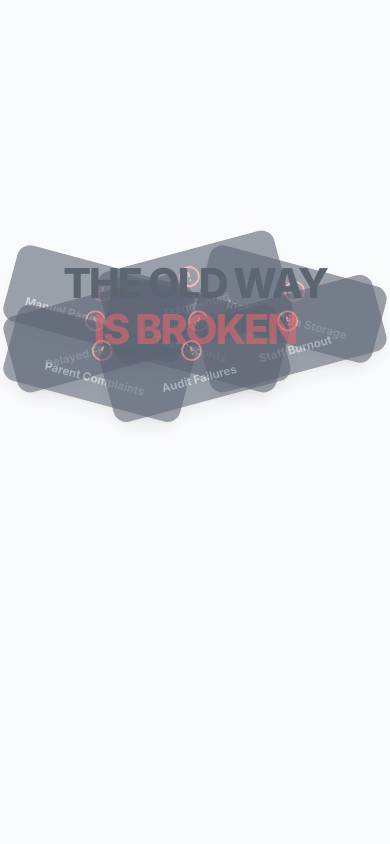
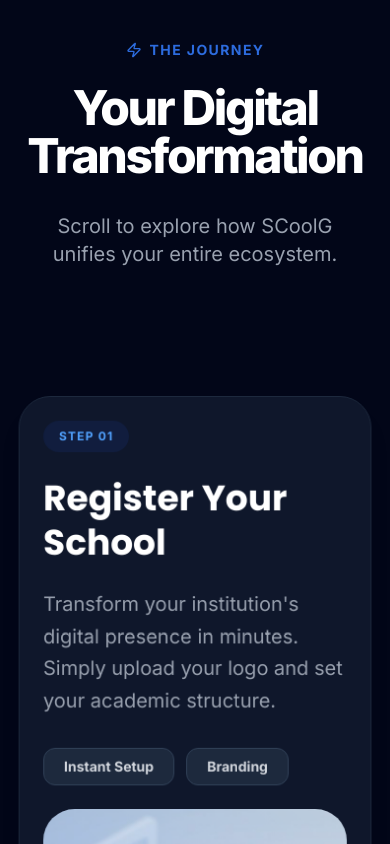
Before and after one commit to NeerajBhatt411/scoolg_project_source, a React (Vite) app in the folder main-website/: page / in a window 390 px wide. Shown: the part 1156-2000 px from the top of the page. Built offline with nearby package versions, Linux system fonts and the light colour scheme.

Commit message:
feat: Initialize main website structure with global styling, dark mode, and core components like Features and Footer.

```diff
--- a/main-website/src/App.jsx
+++ b/main-website/src/App.jsx
@@ -2,7 +2,6 @@
 import { motion, useScroll, useSpring } from 'framer-motion';
 import Header from './components/Header';
 import Hero from './components/Hero';
-import ProblemSolution from './components/ProblemSolution';
 import HowItWorks from './components/HowItWorks';
 import Features from './components/Features';
 import Team from './components/Team';
@@ -42,10 +41,8 @@
         className="fixed top-0 left-0 right-0 h-1 bg-primary z-[100] origin-left"
         style={{ scaleX }}
       />
-      <div className="bg-noise"></div>
       <Header isDarkMode={isDarkMode} toggleTheme={toggleTheme} />
       <Hero />
-      <ProblemSolution />
       <HowItWorks />
       <Features />
       <Team />
--- a/main-website/src/components/Features.jsx
+++ b/main-website/src/components/Features.jsx
@@ -18,7 +18,7 @@
             onMouseMove={handleMouseMove}
         >
             <motion.div
-                className="pointer-events-none absolute -inset-px rounded-3xl opacity-0 transition duration-300 group-hover:opacity-100"
+                className="pointer-events-none absolute -inset-px rounded-3xl opacity-0 transition duration-300 group-hover:opacity-100 hidden md:block"
                 style={{
                     background: useMotionTemplate`
                         radial-gradient(
--- a/main-website/src/components/Footer.jsx
+++ b/main-website/src/components/Footer.jsx
@@ -48,7 +48,7 @@
                     </div>
                 </div>
                 <div className={`border-t pt-8 flex flex-col md:flex-row justify-between items-center gap-6 border-white/5`}>
-                    <p className="text-sm font-medium">© 2024 SCoolG Inc. All rights reserved.</p>
+                    <p className="text-sm font-medium">© 2026 SCoolG Inc. All rights reserved.</p>
                     <div className="flex gap-8 text-sm font-medium">
                         <a className="hover:text-primary transition-colors" href="#">Privacy Policy</a>
                         <a className="hover:text-primary transition-colors" href="#">Terms of Service</a>
--- a/main-website/src/components/HowItWorks.jsx
+++ b/main-website/src/components/HowItWorks.jsx
@@ -6,12 +6,12 @@
     const scale = useTransform(progress, range, [1, targetScale]);
 
     return (
-        <div className="h-screen sticky top-0 flex items-center justify-center">
+        <div className="md:h-screen sticky top-0 flex items-center justify-center pt-8 md:pt-0">
             <motion.div
                 style={{ scale, top: `calc(10% + ${index * 25}px)` }}
-                className="relative w-full max-w-5xl h-[60vh] md:h-[70vh] bg-white rounded-[3rem] p-8 md:p-12 border border-blue-100 shadow-2xl origin-top overflow-hidden dark:bg-slate-900 dark:border-slate-800"
+                className="relative w-full max-w-5xl h-auto md:h-[70vh] min-h-[500px] bg-white rounded-[2rem] md:rounded-[3rem] p-6 md:p-12 border border-blue-100 shadow-xl md:shadow-2xl origin-top overflow-hidden dark:bg-slate-900 dark:border-slate-800 will-change-transform"
             >
-                <div className="h-full flex flex-col md:flex-row gap-12">
+                <div className="h-full flex flex-col md:flex-row gap-6 md:gap-12">
                     {/* Content Side */}
                     <div className="flex-1 flex flex-col justify-center">
                         <div className="inline-flex items-center gap-2 px-4 py-2 bg-blue-50 w-fit rounded-full text-blue-600 text-xs font-bold uppercase tracking-widest mb-6 dark:bg-blue-900/20 dark:text-blue-400">
--- a/main-website/src/components/ProblemSolution.jsx
+++ b/main-website/src/components/ProblemSolution.jsx
@@ -13,16 +13,15 @@
     const smoothProgress = useSpring(scrollYProgress, { stiffness: 60, damping: 20, mass: 0.5 });
 
     // Scene 1: Chaos (0% - 40%)
-    const chaosOpacity = useTransform(smoothProgress, [0, 0.35], [1, 0]);
-    const chaosScale = useTransform(smoothProgress, [0, 0.35], [1, 1.5]);
-    const chaosBlur = useTransform(smoothProgress, [0, 0.35], ["0px", "20px"]);
-    const chaosY = useTransform(smoothProgress, [0, 0.35], ["0%", "-20%"]);
+    const chaosOpacity = useTransform(smoothProgress, [0, 0.3], [1, 0]);
+    const chaosScale = useTransform(smoothProgress, [0, 0.3], [1, 1.2]);
+    const chaosY = useTransform(smoothProgress, [0, 0.3], ["0%", "-10%"]);
 
     // Scene 2: Harmony (40% - 100%)
     // Trigger opacity much earlier and keep it visible longer for mobile safety
-    const harmonyOpacity = useTransform(smoothProgress, [0.4, 0.5], [0, 1]);
-    const harmonyScale = useTransform(smoothProgress, [0.4, 0.6], [0.8, 1]);
-    const harmonyRotateX = useTransform(smoothProgress, [0.4, 0.6], [30, 0]);
+    const harmonyOpacity = useTransform(smoothProgress, [0.35, 0.5], [0, 1]);
+    const harmonyScale = useTransform(smoothProgress, [0.35, 0.5], [0.9, 1]);
+    // Removed harmonyRotateX for performance
 
     // Background Color Transition
     const bgColor = useTransform(smoothProgress, [0.3, 0.5], ["#f8fafc", "#ffffff"]);
@@ -50,34 +49,31 @@
 
                 {/* SCENE 1: CHAOS (Explodes outwards) */}
                 <motion.div
-                    style={{ opacity: chaosOpacity, scale: chaosScale, filter: chaosBlur, y: chaosY }}
+                    style={{ opacity: chaosOpacity, scale: chaosScale, y: chaosY }}
                     className="absolute inset-0 flex flex-col items-center justify-center pointer-events-none px-4"
                 >
-                    <h2 className="text-4xl md:text-8xl font-black text-gray-200 dark:text-gray-800 uppercase tracking-tighter mb-12 text-center relative z-10">
+                    <h2 className="text-4xl md:text-8xl font-black text-gray-200 dark:text-gray-800 uppercase tracking-tighter mb-12 text-center relative z-10 w-full px-2">
                         The Old Way <br /><span className="text-red-500/50">Is Broken</span>
                     </h2>
 
-                    {/* Floating Debris Field */}
-                    <div className="absolute inset-0 overflow-hidden">
+                    {/* Floating Debris Field - optimized for mobile (fewer, tighter spread) */}
+                    <div className="absolute inset-0 overflow-hidden hidden md:block w-full">
                         {problems.map((p, i) => {
-                            // Pseudo-random positioning based on index
-                            const xOffset = (i % 3 - 1) * 35; // Reduced spread for mobile
-                            const yOffset = (Math.floor(i / 3) - 1) * 25;
-                            const delay = i * 0.1;
+                            const xOffset = (i % 3 - 1) * 20; // Tighter spread
+                            const yOffset = (Math.floor(i / 3) - 1) * 20;
 
                             return (
                                 <motion.div
                                     key={i}
                                     style={{
-                                        x: useTransform(smoothProgress, [0, 0.3], [`${xOffset}%`, `${xOffset * 2.5}%`]),
-                                        y: useTransform(smoothProgress, [0, 0.3], [`${yOffset}%`, `${yOffset * 2.5}%`]),
-                                        rotate: useTransform(smoothProgress, [0, 0.3], [0, (i % 2 === 0 ? 1 : -1) * 45]),
-                                        opacity: useTransform(smoothProgress, [0, 0.25], [1, 0]) // Fade out faster
+                                        x: useTransform(smoothProgress, [0, 0.3], [`${xOffset}%`, `${xOffset * 1.5}%`]),
+                                        y: useTransform(smoothProgress, [0, 0.3], [`${yOffset}%`, `${yOffset * 1.5}%`]),
+                                        opacity: useTransform(smoothProgress, [0, 0.2], [1, 0])
                                     }}
-                                    className="absolute left-1/2 top-1/2 -translate-x-1/2 -translate-y-1/2 w-40 md:w-48 p-3 md:p-4 bg-white dark:bg-slate-800 rounded-xl shadow-lg border border-red-50 dark:border-red-900/20 flex flex-col items-center gap-2"
+                                    className="absolute left-1/2 top-1/2 -translate-x-1/2 -translate-y-1/2 w-[120px] md:w-48 p-2 md:p-4 bg-white dark:bg-slate-800 rounded-xl shadow-md md:shadow-lg border border-red-50 dark:border-red-900/20 flex flex-col items-center gap-1 md:gap-2 will-change-transform"
                                 >
-                                    <AlertCircle className="text-red-400 w-5 h-5 md:w-6 md:h-6" />
-                                    <span className="text-[10px] md:text-xs font-bold text-gray-600 dark:text-gray-400 text-center">{p}</span>
+                                    <AlertCircle className="text-red-400 w-4 h-4 md:w-6 md:h-6" />
+                                    <span className="text-[9px] md:text-xs font-bold text-gray-600 dark:text-gray-400 text-center leading-tight">{p}</span>
                                 </motion.div>
                             );
                         })}
@@ -87,7 +83,7 @@
 
                 {/* SCENE 2: HARMONY (Assembles from center) */}
                 <motion.div
-                    style={{ opacity: harmonyOpacity, scale: harmonyScale, rotateX: harmonyRotateX }}
+                    style={{ opacity: harmonyOpacity, scale: harmonyScale }}
                     className="absolute inset-0 flex flex-col items-center justify-center pointer-events-auto"
                 >
                     <motion.div
@@ -124,16 +120,15 @@
                     </motion.div>
 
                     {/* Solution Cards Assembling */}
-                    <div className="flex flex-wrap justify-center content-center gap-3 md:gap-6 max-w-6xl w-full perspective-1000">
+                    <div className="flex flex-wrap justify-center content-center gap-3 md:gap-6 max-w-6xl w-full">
                         {solutions.map((s, i) => (
                             <motion.div
                                 key={i}
                                 style={{
-                                    y: useTransform(smoothProgress, [0.4, 0.6], [100 + i * 50, 0]),
-                                    opacity: useTransform(smoothProgress, [0.4 + i * 0.05, 0.6], [0, 1]),
-                                    rotateX: useTransform(smoothProgress, [0.4, 0.6], [90, 0])
+                                    y: useTransform(smoothProgress, [0.35, 0.5], [50 + i * 20, 0]),
+                                    opacity: useTransform(smoothProgress, [0.35 + i * 0.03, 0.5], [0, 1])
                                 }}
-                                className="w-full max-w-[320px] md:w-48 p-3 md:p-4 bg-white dark:bg-slate-900/90 backdrop-blur-md rounded-2xl border border-gray-100 dark:border-slate-800 flex flex-row items-center gap-4 shadow-xl shadow-gray-200/50 dark:shadow-none hover:scale-105 transition-transform duration-300 md:flex-col md:text-center md:h-40 md:justify-center"
+                                className="w-full max-w-[280px] md:w-48 p-3 md:p-4 bg-white dark:bg-slate-900/90 rounded-2xl border border-gray-100 dark:border-slate-800 flex flex-row items-center gap-4 shadow-sm md:shadow-xl shadow-gray-200/50 dark:shadow-none hover:scale-105 transition-transform duration-300 md:flex-col md:text-center md:h-40 md:justify-center will-change-transform"
                             >
                                 <div className="shrink-0 p-2 bg-blue-50 dark:bg-blue-900/20 rounded-xl">
                                     <s.icon className="w-5 h-5 md:w-6 md:h-6 text-primary dark:text-blue-400" />
--- a/main-website/src/index.css
+++ b/main-website/src/index.css
@@ -77,6 +77,13 @@
 
 .animate-mesh {
   animation: meshDrift 20s ease-in-out infinite;
+}
+
+@media (max-width: 768px) {
+  .animate-mesh {
+    animation: none;
+    transform: none;
+  }
 }
 
 /* Smooth Scrolling for the whole page */
```
